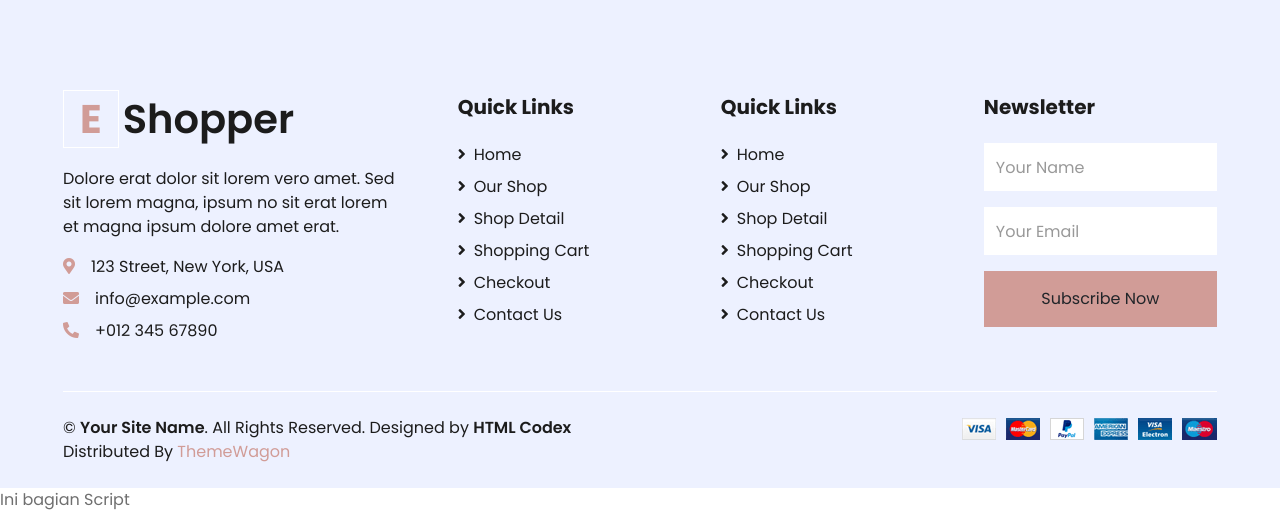
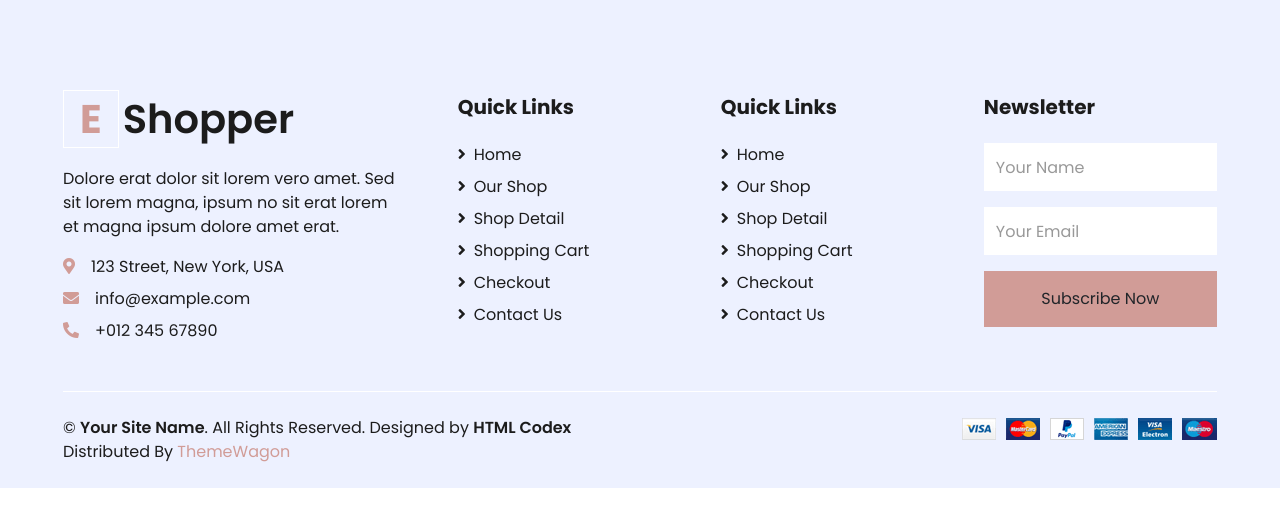
Before and after one commit to bagusprasojo/marketplace, a Django app: page /login/?next=/cart/checkout/ in a window 1280 px wide. Shown: the part 894-1422 px from the top of the page. After the commit the page ends 1382 px from the top, so only its background shows below. Run offline with Django 4.2, Linux system fonts and the light colour scheme; some libraries are stand-ins or nearby versions.

Commit message:
tambah .env

```diff
--- a/templates/base.html
+++ b/templates/base.html
@@ -303,7 +303,7 @@
     <script src="{% static 'js/main.js' %}"></script>
 
     {% block content_script %}
-    <p>Ini bagian Script</p>
+    <!-- <p>Ini bagian Script</p> -->
     {% endblock %}
 </body>
 
```
